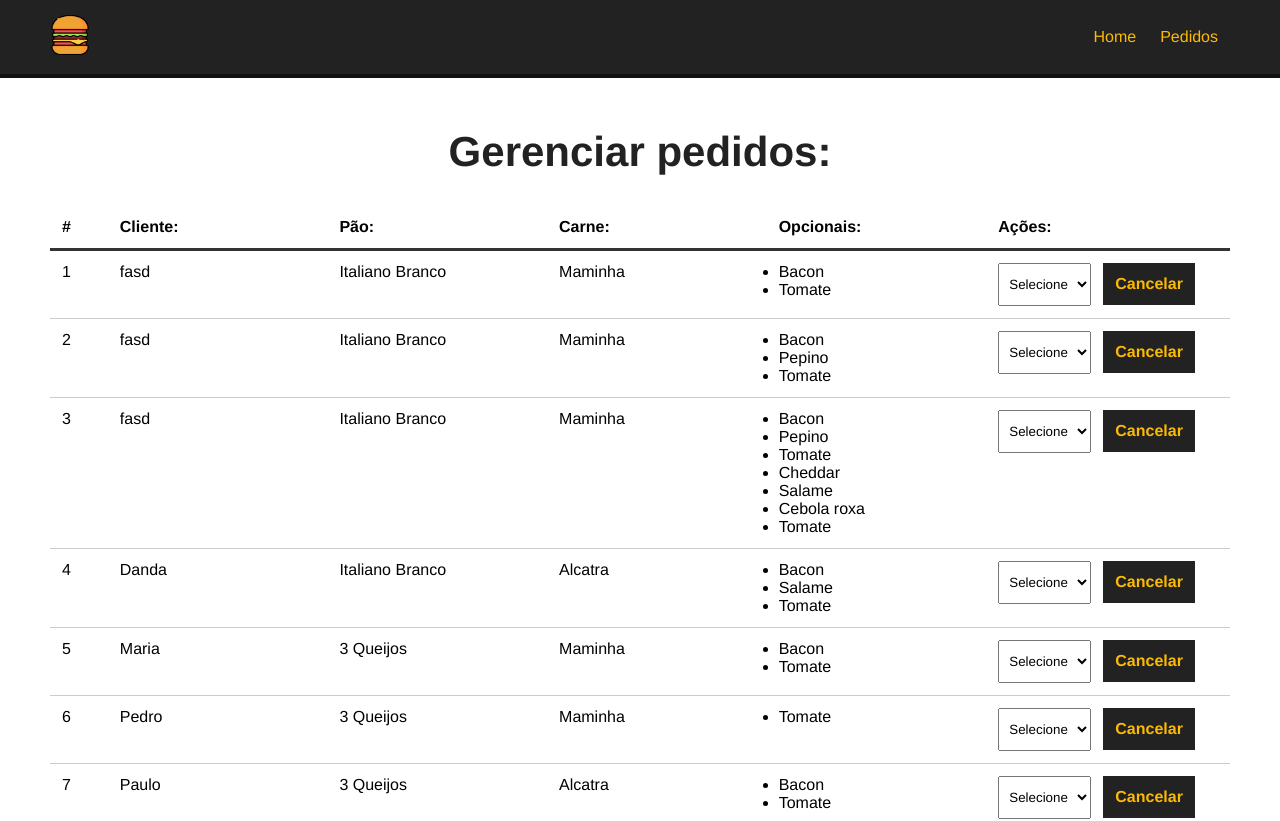
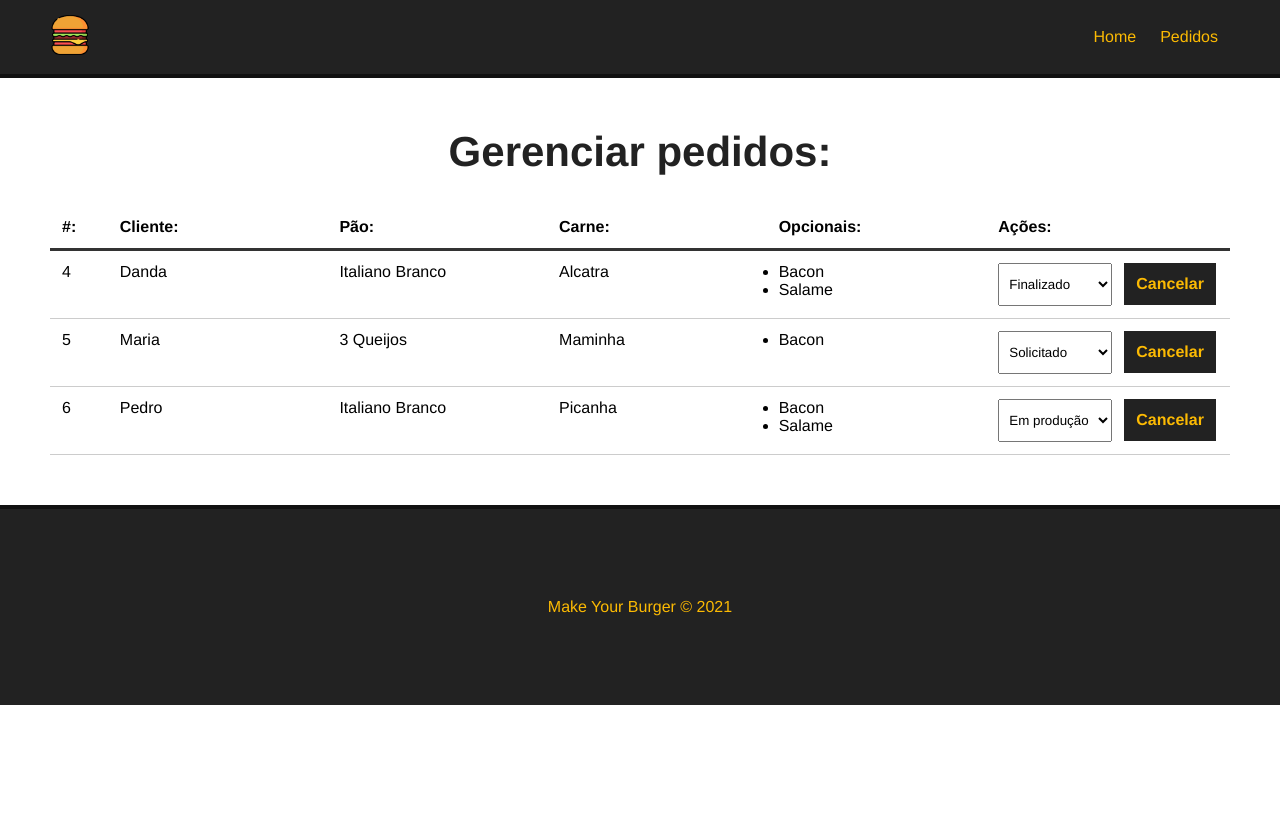
Before and after one commit to DandaraF/make_your_burger, a Vue app: page /pedidos in a window 1280 px wide. Shown: the top 821 px of the page. After the commit the page ends 800 px from the top, so only its background shows below. Built offline with nearby package versions, Linux system fonts and the light colour scheme; data requests are answered from the project's data file.

Commit message:
finalization project

```diff
--- a/db/db.json
+++ b/db/db.json
@@ -79,42 +79,6 @@
   ],
   "burgers": [
     {
-      "nome": "fasd",
-      "carne": "Maminha",
-      "pao": "Italiano Branco",
-      "opcionais": [
-        "Bacon"
-      ],
-      "status": "Solicitado",
-      "id": 1
-    },
-    {
-      "nome": "fasd",
-      "carne": "Maminha",
-      "pao": "Italiano Branco",
-      "opcionais": [
-        "Bacon",
-        "Pepino"
-      ],
-      "status": "Solicitado",
-      "id": 2
-    },
-    {
-      "nome": "fasd",
-      "carne": "Maminha",
-      "pao": "Italiano Branco",
-      "opcionais": [
-        "Bacon",
-        "Pepino",
-        "Tomate",
-        "Cheddar",
-        "Salame",
-        "Cebola roxa"
-      ],
-      "status": "Solicitado",
-      "id": 3
-    },
-    {
       "nome": "Danda",
       "carne": "Alcatra",
       "pao": "Italiano Branco",
@@ -122,7 +86,7 @@
         "Bacon",
         "Salame"
       ],
-      "status": "Solicitado",
+      "status": "Finalizado",
       "id": 4
     },
     {
@@ -137,21 +101,14 @@
     },
     {
       "nome": "Pedro",
-      "carne": "Maminha",
-      "pao": "3 Queijos",
-      "opcionais": [],
-      "status": "Solicitado",
+      "carne": "Picanha",
+      "pao": "Italiano Branco",
+      "opcionais": [
+        "Bacon",
+        "Salame"
+      ],
+      "status": "Em produção",
       "id": 6
-    },
-    {
-      "nome": "Paulo",
-      "carne": "Alcatra",
-      "pao": "3 Queijos",
-      "opcionais": [
-        "Bacon"
-      ],
-      "status": "Solicitado",
-      "id": 7
     }
   ]
 }
--- a/src/components/Dashborard.vue
+++ b/src/components/Dashborard.vue
@@ -1,8 +1,9 @@
 <template>
-    <div id="burger-table" >
+    <div id="burger-table" v-if="burgers">
+        <Message :msg="msg" v-show="msg"/>
       <div>
         <div id="burger-table-heading">
-                <div class="order-id">#</div>
+          <div class="order-id">#:</div>
           <div>Cliente:</div>
           <div>Pão:</div>
           <div>Carne:</div>
@@ -10,59 +11,116 @@
           <div>Ações:</div>
         </div>
       </div>
-        <div class="burger-table-rows">
+      <div id="burger-table-rows">
         <div class="burger-table-row" v-for="burger in burgers" :key="burger.id">
-                <div class="order-number">{{burger.id}}</div>
-                <div>{{burger.nome}}</div>
-                <div>{{burger.pao}}</div>
-                <div>{{burger.carne}}</div>
+          <div class="order-number">{{ burger.id }}</div>
+          <div>{{ burger.nome }}</div>
+          <div>{{ burger.pao }}</div>
+          <div>{{ burger.carne }}</div>
           <div>
-                    <ul>
-                        <li v-for="(opcional,index) in burger.opcionais" :key="index">{{opcional}}</li>
-                        <li>Tomate</li>
+            <ul v-for="(opcional, index) in burger.opcionais" :key="index">
+              <li>{{ opcional }}</li>
             </ul>
           </div>
           <div>
-                    <select name="status" class="status">
-                        <option value="">Selecione</option>
+            <select name="status" class="status" @change="updateBurger($event, burger.id)">
+              <option :value="s.tipo" v-for="s in status" :key="s.id" :selected="burger.status == s.tipo">
+                {{ s.tipo }}
+              </option>
             </select>
-                    <button class="delete-btn">Cancelar</button>
+            <button class="delete-btn" @click="deleteBurger(burger.id)">Cancelar</button>
           </div>
         </div>
       </div>
     </div>
+    <div v-else>
+      <h2>Não há pedidos no momento!</h2>
+    </div>
   </template>
+  <script>
+  import Message from './Message'
+
+    export default {
+      name: "Dashboard",
+
+      data() {
+        return {
+          burgers: null,
+          burger_id: null,
+          status: [],
+          msg: null,
+        }
+      },
+      components:{
+        Message
+      },
+      methods: {
+        async getPedidos() {
+          const req = await fetch('http://localhost:3000/burgers')
+
+          const data = await req.json()
+
+          this.burgers = data
+
+          // Resgata os status de pedidos
+          this.getStatus()
+
+        },
+        async getStatus() {
+
+          const req = await fetch('http://localhost:3000/status')
+
+          const data = await req.json()
+
+          this.status = data
+
+        },
+        async deleteBurger(id) {
+
+          const req = await fetch(`http://localhost:3000/burgers/${id}`, {
+            method: "DELETE"
+          });
+
+          const res = await req.json()
+
+          // colocar uma msg de sistema
+          this.msg = `Pedido removido com sucesso!`
+
+          //limpar msg
+          setTimeout(() => this.msg = "", 3000)
+
+          this.getPedidos()
+
+        },
+        async updateBurger(event, id) {
+
+          const option = event.target.value;
+
+          const dataJson = JSON.stringify({status: option});
+
+          const req = await fetch(`http://localhost:3000/burgers/${id}`, {
+            method: "PATCH",
+            headers: { "Content-Type" : "application/json" },
+            body: dataJson
+          });
+
+          const res = await req.json();
+
+          // colocar uma msg de sistema
+          this.msg = `O pedido N° ${res.id} foi atualizado para ${res.status}!`
+
+          //limpar msg
+          setTimeout(() => this.msg = "", 3000);
 
 
-<script>
-
-export default{
-    name: "Dashborard",
-    data(){
-        return{
-            burgers:null,
-            burger_id: null,
-            status: []
-        }
-    },
-    methods:{
-        async getPedidos(){
-            const req = await fetch("http://localhost:3000/burgers")
-
-            const data = await req.json();
-
-            this.burgers = data;
-
-            // resgatar os status
 
         }
       },
-    mounted(){
-        this.getPedidos();
+      mounted () {
+      this.getPedidos()
       }
     }
   </script>
-
 
   <style scoped>
     #burger-table {
--- a/src/views/Home.vue
+++ b/src/views/Home.vue
@@ -1,9 +1,7 @@
 <template>
   <div>
     <Banner/>
-    <div class="main-container">
       <h1>Monte o seu burger:</h1>
-    </div>
     <BurgerForm/>
   </div>
 </template>
```
Lines whose indentation alone changed are shown as unchanged.
